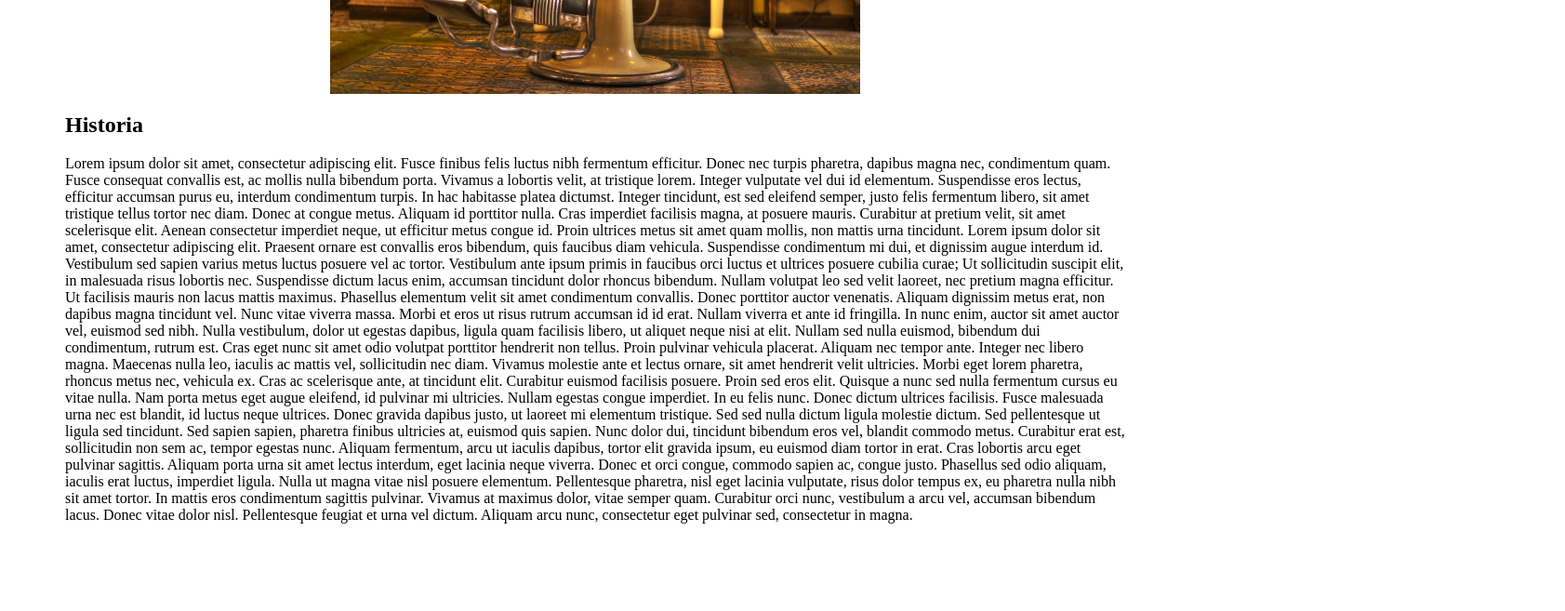
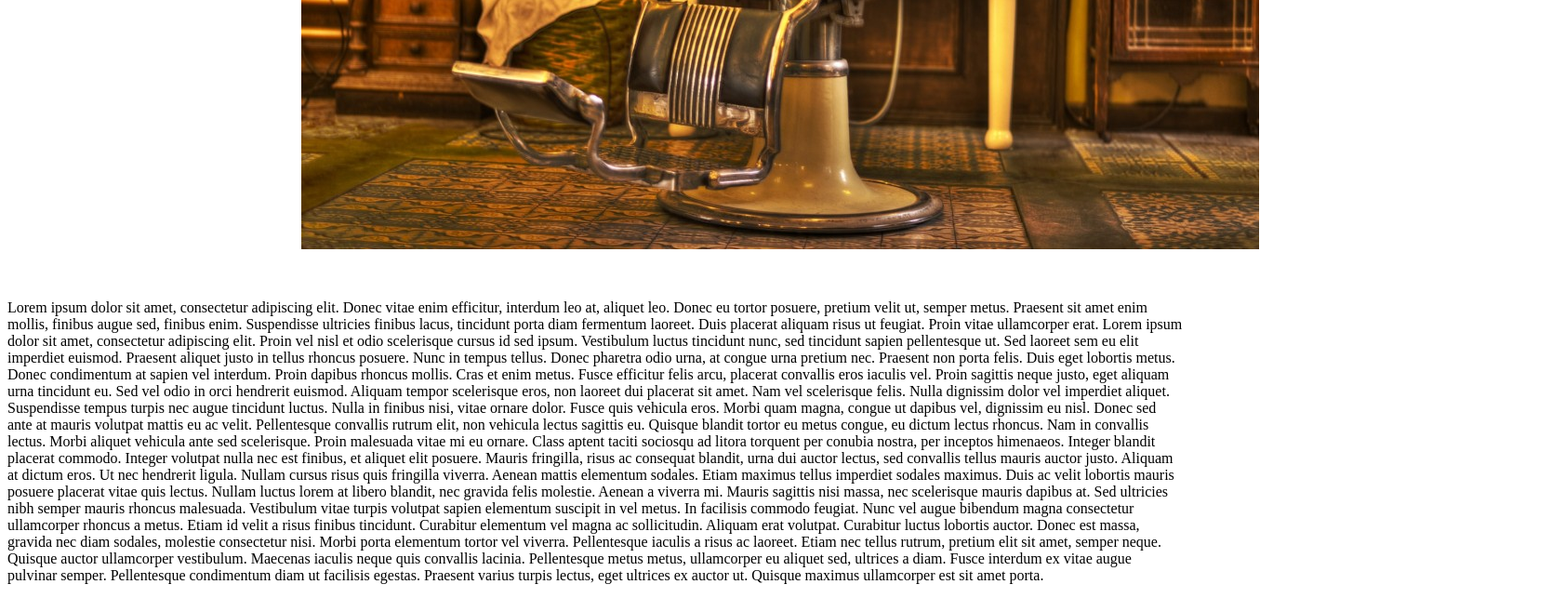
Before and after one commit to Acaryes/tonys, a plain HTML site: page views/nosotros.html in a window 1280 px wide. Shown: the part 530-1187 px from the top of the page at 93% size, 1683 px wide, since content can reach past the window. Drawn offline with Linux system fonts and the light colour scheme; a web font is replaced by a local one.

Commit message:
fixed bugs of display

```diff
--- a/css/estilo.css
+++ b/css/estilo.css
@@ -3,9 +3,6 @@ li {
   margin-left: 15px;
 }
 
-ul {
-  padding-left: 1500px;
-}
 .container__index {
   width: 200px;
   height: 120px;
@@ -35,19 +32,6 @@ ul {
 
 a {
   color: inherit;
-}
-
-.main__text {
-  font-family: "Poppins";
-  margin-left: 500px;
-  border: 1px solid black;
-}
-
-.image__index {
-  margin-top: -200px;
-  margin-bottom: 10px;
-  padding-top: 60px;
-  width: 25%;
 }
 
 @font-face {
@@ -166,7 +150,7 @@ a {
   margin-right: 20px;
 }
 
-.form{
+.form {
   position: relative;
   padding: 90px 0 90px 45px;
   background: #dee1e7;
@@ -181,17 +165,18 @@ a {
 }
 
 input {
-  outline:none;
+  outline: none;
 }
 
- .nosotros__img{
+.nosotros__img {
   width: 50%;
   text-align: center;
   display: block;
   margin: 0 auto;
 }
 
- .precios td, precios th {
+.precios td,
+precios th {
   border: 1px solid #ddd;
   padding: 8px;
 }
--- a/views/nosotros.html
+++ b/views/nosotros.html
@@ -40,90 +40,69 @@
 		</header>
 		<!-- cierre encabezado -->
 		<!-- inicio contenido -->
-    <div class="single">
-      <div class="container__servicio">
-        <div class="section-header text-center">
-          <h2>Sobre nosotros</h2>
+
+		<div class="container__nosotros">
+			<div class="nosotros__img">
+				<img src="../assets/img/barberia.jpg" />
 			</div>
-        <div class="row">
-          <div class="col-12">
-            <img class="nosotros__img" src="../assets/img/barberia.jpg" alt="Image" />
-            <h2>Historia</h2>
-            <p>
-              Lorem ipsum dolor sit amet, consectetur adipiscing elit. Fusce
-              finibus felis luctus nibh fermentum efficitur. Donec nec turpis
-              pharetra, dapibus magna nec, condimentum quam. Fusce consequat
-              convallis est, ac mollis nulla bibendum porta. Vivamus a lobortis
-              velit, at tristique lorem. Integer vulputate vel dui id elementum.
-              Suspendisse eros lectus, efficitur accumsan purus eu, interdum
-              condimentum turpis. In hac habitasse platea dictumst. Integer
-              tincidunt, est sed eleifend semper, justo felis fermentum libero,
-              sit amet tristique tellus tortor nec diam. Donec at congue metus.
-              Aliquam id porttitor nulla. Cras imperdiet facilisis magna, at
-              posuere mauris. Curabitur at pretium velit, sit amet scelerisque
-              elit. Aenean consectetur imperdiet neque, ut efficitur metus
-              congue id. Proin ultrices metus sit amet quam mollis, non mattis
-              urna tincidunt. Lorem ipsum dolor sit amet, consectetur adipiscing
-              elit. Praesent ornare est convallis eros bibendum, quis faucibus
-              diam vehicula. Suspendisse condimentum mi dui, et dignissim augue
-              interdum id. Vestibulum sed sapien varius metus luctus posuere vel
-              ac tortor. Vestibulum ante ipsum primis in faucibus orci luctus et
-              ultrices posuere cubilia curae; Ut sollicitudin suscipit elit, in
-              malesuada risus lobortis nec. Suspendisse dictum lacus enim,
-              accumsan tincidunt dolor rhoncus bibendum. Nullam volutpat leo sed
-              velit laoreet, nec pretium magna efficitur. Ut facilisis mauris
-              non lacus mattis maximus. Phasellus elementum velit sit amet
-              condimentum convallis. Donec porttitor auctor venenatis. Aliquam
-              dignissim metus erat, non dapibus magna tincidunt vel. Nunc vitae
-              viverra massa. Morbi et eros ut risus rutrum accumsan id id erat.
-              Nullam viverra et ante id fringilla. In nunc enim, auctor sit amet
-              auctor vel, euismod sed nibh. Nulla vestibulum, dolor ut egestas
-              dapibus, ligula quam facilisis libero, ut aliquet neque nisi at
-              elit. Nullam sed nulla euismod, bibendum dui condimentum, rutrum
-              est. Cras eget nunc sit amet odio volutpat porttitor hendrerit non
-              tellus. Proin pulvinar vehicula placerat. Aliquam nec tempor ante.
-              Integer nec libero magna. Maecenas nulla leo, iaculis ac mattis
-              vel, sollicitudin nec diam. Vivamus molestie ante et lectus
-              ornare, sit amet hendrerit velit ultricies. Morbi eget lorem
-              pharetra, rhoncus metus nec, vehicula ex. Cras ac scelerisque
-              ante, at tincidunt elit. Curabitur euismod facilisis posuere.
-              Proin sed eros elit. Quisque a nunc sed nulla fermentum cursus eu
-              vitae nulla. Nam porta metus eget augue eleifend, id pulvinar mi
-              ultricies. Nullam egestas congue imperdiet. In eu felis nunc.
-              Donec dictum ultrices facilisis. Fusce malesuada urna nec est
-              blandit, id luctus neque ultrices. Donec gravida dapibus justo, ut
-              laoreet mi elementum tristique. Sed sed nulla dictum ligula
-              molestie dictum. Sed pellentesque ut ligula sed tincidunt. Sed
-              sapien sapien, pharetra finibus ultricies at, euismod quis sapien.
-              Nunc dolor dui, tincidunt bibendum eros vel, blandit commodo
-              metus. Curabitur erat est, sollicitudin non sem ac, tempor egestas
-              nunc. Aliquam fermentum, arcu ut iaculis dapibus, tortor elit
-              gravida ipsum, eu euismod diam tortor in erat. Cras lobortis arcu
-              eget pulvinar sagittis. Aliquam porta urna sit amet lectus
-              interdum, eget lacinia neque viverra. Donec et orci congue,
-              commodo sapien ac, congue justo. Phasellus sed odio aliquam,
-              iaculis erat luctus, imperdiet ligula. Nulla ut magna vitae nisl
-              posuere elementum. Pellentesque pharetra, nisl eget lacinia
-              vulputate, risus dolor tempus ex, eu pharetra nulla nibh sit amet
-              tortor. In mattis eros condimentum sagittis pulvinar. Vivamus at
-              maximus dolor, vitae semper quam. Curabitur orci nunc, vestibulum
-              a arcu vel, accumsan bibendum lacus. Donec vitae dolor nisl.
-              Pellentesque feugiat et urna vel dictum. Aliquam arcu nunc,
-              consectetur eget pulvinar sed, consectetur in magna.
-            </p>
+			<div class="nosotros__texto">
+				Lorem ipsum dolor sit amet, consectetur adipiscing elit. Donec vitae enim
+				efficitur, interdum leo at, aliquet leo. Donec eu tortor posuere, pretium
+				velit ut, semper metus. Praesent sit amet enim mollis, finibus augue sed,
+				finibus enim. Suspendisse ultricies finibus lacus, tincidunt porta diam
+				fermentum laoreet. Duis placerat aliquam risus ut feugiat. Proin vitae
+				ullamcorper erat. Lorem ipsum dolor sit amet, consectetur adipiscing elit.
+				Proin vel nisl et odio scelerisque cursus id sed ipsum. Vestibulum luctus
+				tincidunt nunc, sed tincidunt sapien pellentesque ut. Sed laoreet sem eu
+				elit imperdiet euismod. Praesent aliquet justo in tellus rhoncus posuere.
+				Nunc in tempus tellus. Donec pharetra odio urna, at congue urna pretium nec.
+				Praesent non porta felis. Duis eget lobortis metus. Donec condimentum at
+				sapien vel interdum. Proin dapibus rhoncus mollis. Cras et enim metus. Fusce
+				efficitur felis arcu, placerat convallis eros iaculis vel. Proin sagittis
+				neque justo, eget aliquam urna tincidunt eu. Sed vel odio in orci hendrerit
+				euismod. Aliquam tempor scelerisque eros, non laoreet dui placerat sit amet.
+				Nam vel scelerisque felis. Nulla dignissim dolor vel imperdiet aliquet.
+				Suspendisse tempus turpis nec augue tincidunt luctus. Nulla in finibus nisi,
+				vitae ornare dolor. Fusce quis vehicula eros. Morbi quam magna, congue ut
+				dapibus vel, dignissim eu nisl. Donec sed ante at mauris volutpat mattis eu
+				ac velit. Pellentesque convallis rutrum elit, non vehicula lectus sagittis
+				eu. Quisque blandit tortor eu metus congue, eu dictum lectus rhoncus. Nam in
+				convallis lectus. Morbi aliquet vehicula ante sed scelerisque. Proin
+				malesuada vitae mi eu ornare. Class aptent taciti sociosqu ad litora
+				torquent per conubia nostra, per inceptos himenaeos. Integer blandit
+				placerat commodo. Integer volutpat nulla nec est finibus, et aliquet elit
+				posuere. Mauris fringilla, risus ac consequat blandit, urna dui auctor
+				lectus, sed convallis tellus mauris auctor justo. Aliquam at dictum eros. Ut
+				nec hendrerit ligula. Nullam cursus risus quis fringilla viverra. Aenean
+				mattis elementum sodales. Etiam maximus tellus imperdiet sodales maximus.
+				Duis ac velit lobortis mauris posuere placerat vitae quis lectus. Nullam
+				luctus lorem at libero blandit, nec gravida felis molestie. Aenean a viverra
+				mi. Mauris sagittis nisi massa, nec scelerisque mauris dapibus at. Sed
+				ultricies nibh semper mauris rhoncus malesuada. Vestibulum vitae turpis
+				volutpat sapien elementum suscipit in vel metus. In facilisis commodo
+				feugiat. Nunc vel augue bibendum magna consectetur ullamcorper rhoncus a
+				metus. Etiam id velit a risus finibus tincidunt. Curabitur elementum vel
+				magna ac sollicitudin. Aliquam erat volutpat. Curabitur luctus lobortis
+				auctor. Donec est massa, gravida nec diam sodales, molestie consectetur
+				nisi. Morbi porta elementum tortor vel viverra. Pellentesque iaculis a risus
+				ac laoreet. Etiam nec tellus rutrum, pretium elit sit amet, semper neque.
+				Quisque auctor ullamcorper vestibulum. Maecenas iaculis neque quis convallis
+				lacinia. Pellentesque metus metus, ullamcorper eu aliquet sed, ultrices a
+				diam. Fusce interdum ex vitae augue pulvinar semper. Pellentesque
+				condimentum diam ut facilisis egestas. Praesent varius turpis lectus, eget
+				ultrices ex auctor ut. Quisque maximus ullamcorper est sit amet porta.
 			</div>
 		</div>
-      </div>
-    </div>
+
 		<!-- cierre contenido -->
 		<!-- inicio footer -->
 		<footer class="footer">
 			<!-- LOGO -->
-      <div>
+			<div class="logo__footer">
 				<img src="../assets/img/logo.png" />
 			</div>
 			<!-- Redes Sociales -->
-      <div>
+			<div class="social">
 				<h3>Redes Sociales</h3>
 				<hr class="solid" />
 				<div class="container__index">
```
Also changed, not shown: index.html (+12 -10 lines), views/contacto.html (+1 -1 lines), views/precios.html (+2 -2 lines). Lines whose indentation alone changed are shown as unchanged.
